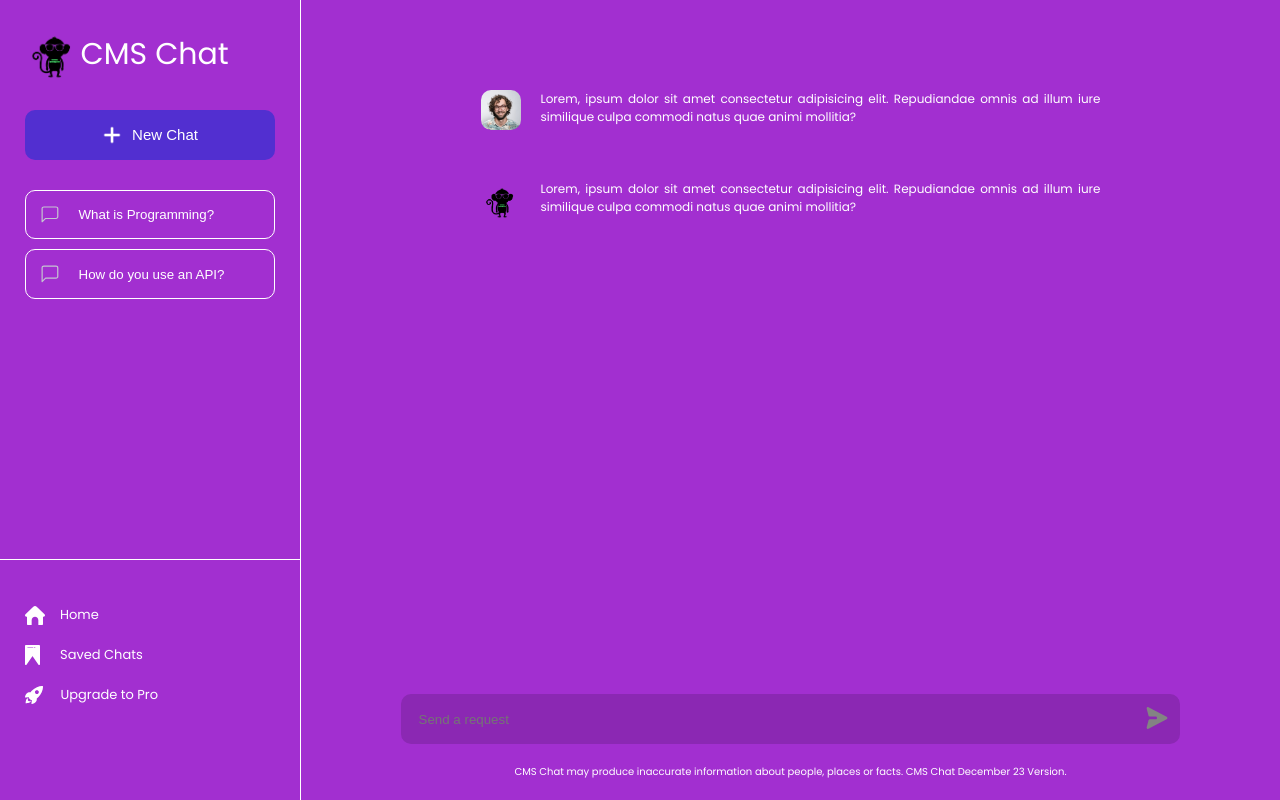
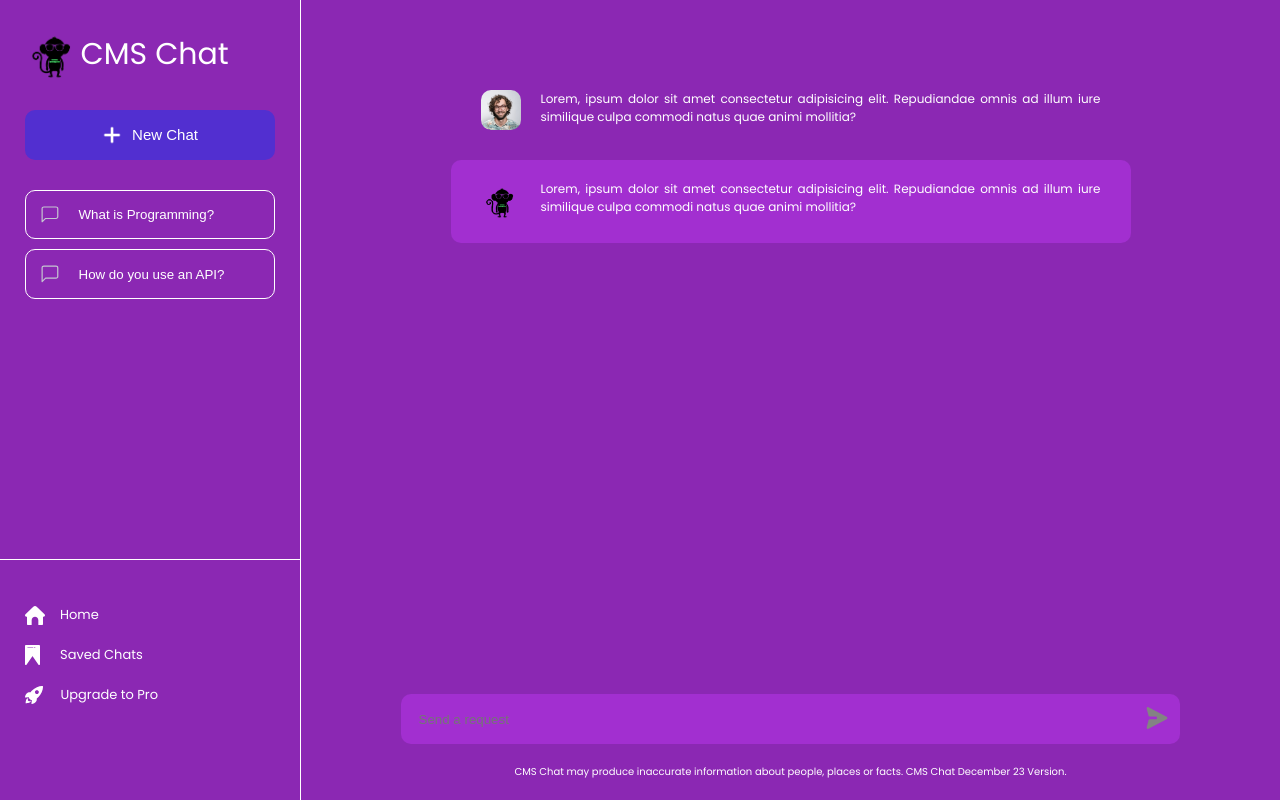
Before and after one commit to DDeShon/react-chat-ai, a React (Create React App) app: page / in a window 1280 px wide. Built offline with nearby package versions, Linux system fonts and the light colour scheme.

Commit message:
working on ui layout

```diff
--- a/src/App.css
+++ b/src/App.css
@@ -9,7 +9,7 @@ html {
 }
 
 body {
-  background: #a22fd0;
+  background: #8B28B3;
   color: white;
   font-family: "Poppins", sans-serif;
 }
@@ -148,7 +148,7 @@ body {
 
 .input {
   padding: .5rem;
-  background: #8B28B3;
+  background: #a22fd0;
   display: flex;
   align-items: center;
   border-radius: 1rem;
@@ -174,6 +174,12 @@ body {
   border-radius: 1rem;
 }
 
+.bot {
+  background: #a22fd0;
+  width: fit-content;
+  border-radius: 1rem;
+}
+
 .chatFooter>p {
   margin: 2rem 0;
 }
```
